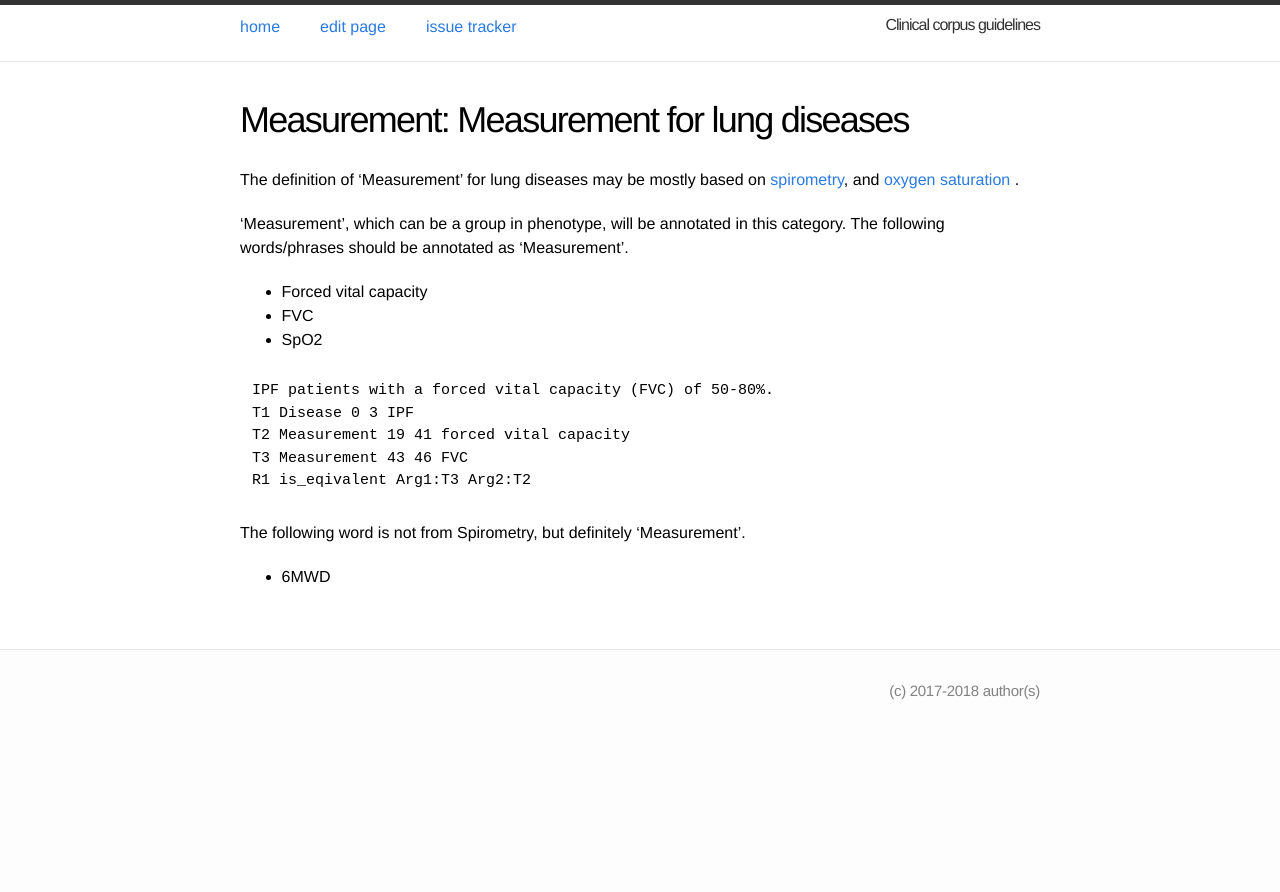
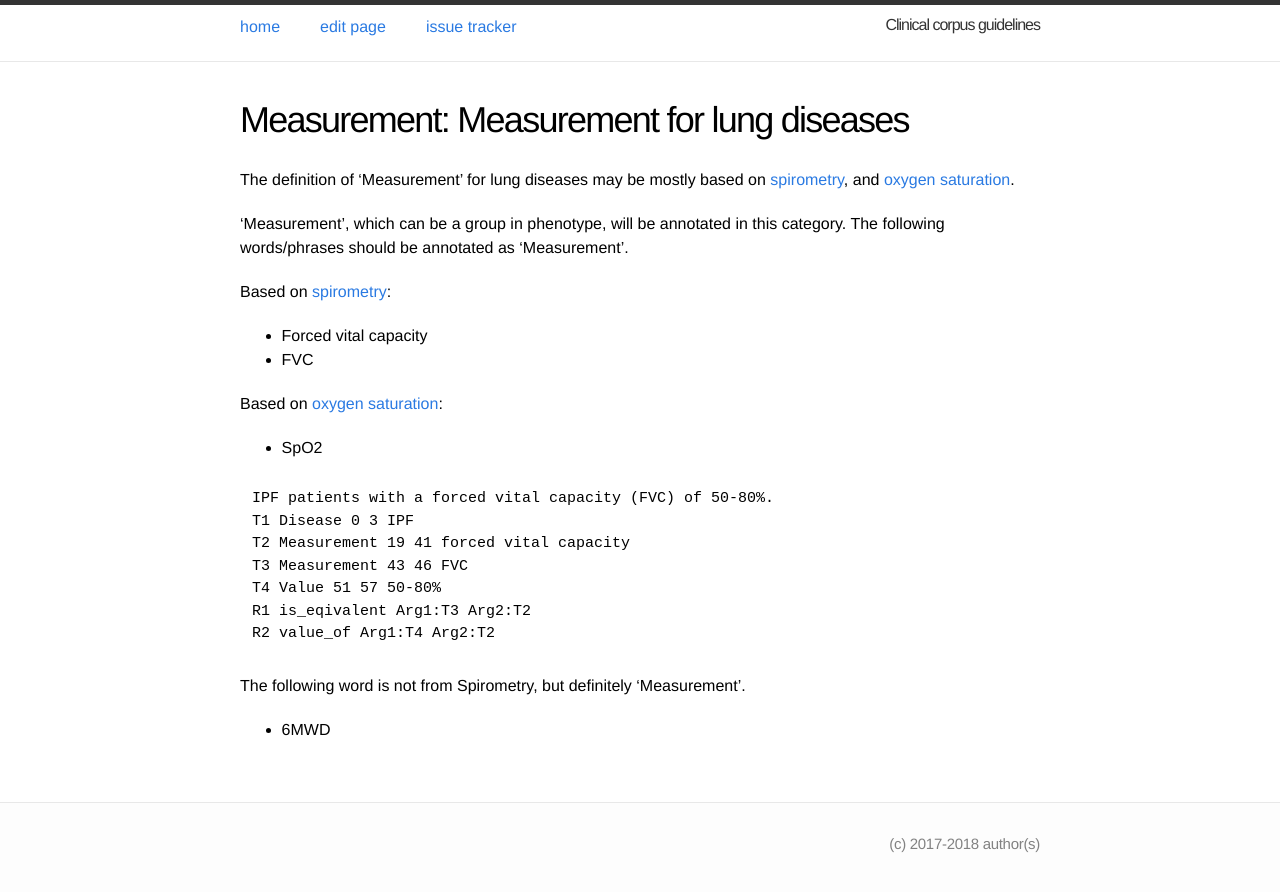
Before and after one commit to ezcatdb/clinicalcorpus-guidelines, a Jekyll site: the page built from _entity/Measurement.md, in a window 1280 px wide. Shown: the top 892 px of the page. Built offline with Jekyll 4.4.1, drawn with Linux system fonts in a browser that asks for light colours.

Commit message:
upload new data

```diff
--- a/_entity/Measurement.md
+++ b/_entity/Measurement.md
@@ -5,13 +5,16 @@ shortdef: "Measurement for lung diseases"
 order: 4
 ---
 
-The definition of 'Measurement' for lung diseases may be mostly based on <a href="https://en.wikipedia.org/wiki/Spirometry">spirometry</a>, and <a href="https://en.wikipedia.org/wiki/Oxygen_saturation_(medicine)">oxygen saturation</a> .
+The definition of 'Measurement' for lung diseases may be mostly based on <a href="https://en.wikipedia.org/wiki/Spirometry">spirometry</a>, and <a href="https://en.wikipedia.org/wiki/Oxygen_saturation_(medicine)">oxygen saturation</a>.
 
 'Measurement', which can be a group in phenotype, will be annotated in this category.
 The following words/phrases should be annotated as 'Measurement'.
 
+Based on <a href="https://en.wikipedia.org/wiki/Spirometry">spirometry</a>:
 - Forced vital capacity
 - FVC
+
+Based on <a href="https://en.wikipedia.org/wiki/Oxygen_saturation_(medicine)">oxygen saturation</a>:
 - SpO2
 
 ~~~ ann
@@ -19,7 +22,9 @@ IPF patients with a forced vital capacity (FVC) of 50-80%.
 T1 Disease 0 3 IPF
 T2 Measurement 19 41 forced vital capacity
 T3 Measurement 43 46 FVC
+T4 Value 51 57 50-80%
 R1 is_eqivalent Arg1:T3 Arg2:T2
+R2 value_of Arg1:T4 Arg2:T2
 ~~~
 
 The following word is not from Spirometry, but definitely 'Measurement'.
```
Also changed, not shown: _entity/Disease.md (+2 -1 lines), index.md (+1 -1 lines).
